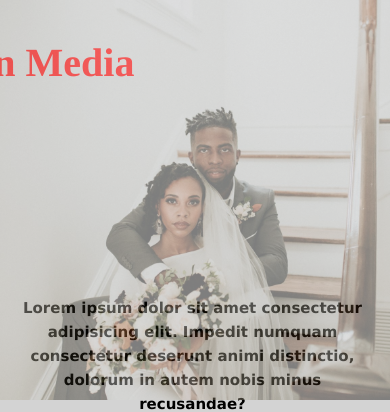
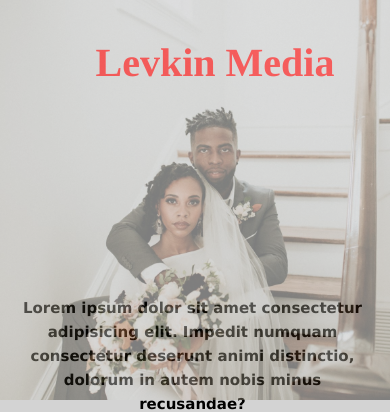
Before and after one commit to mwangi-max/levkin, a plain HTML site: page index.html in a window 390 px wide. Shown: the top 412 px of the page. Drawn offline with Linux system fonts and the light colour scheme.

Commit message:
Heading alignment

```diff
--- a/sunday.css
+++ b/sunday.css
@@ -121,7 +121,7 @@ justify-content:space-between;
     line-height: 1.5rem;
   }
   .content-wrap h1{
-    transform:translateX(-200px);
+    text-align:center;
     font-size:2.5rem;
   }
   img{
```
